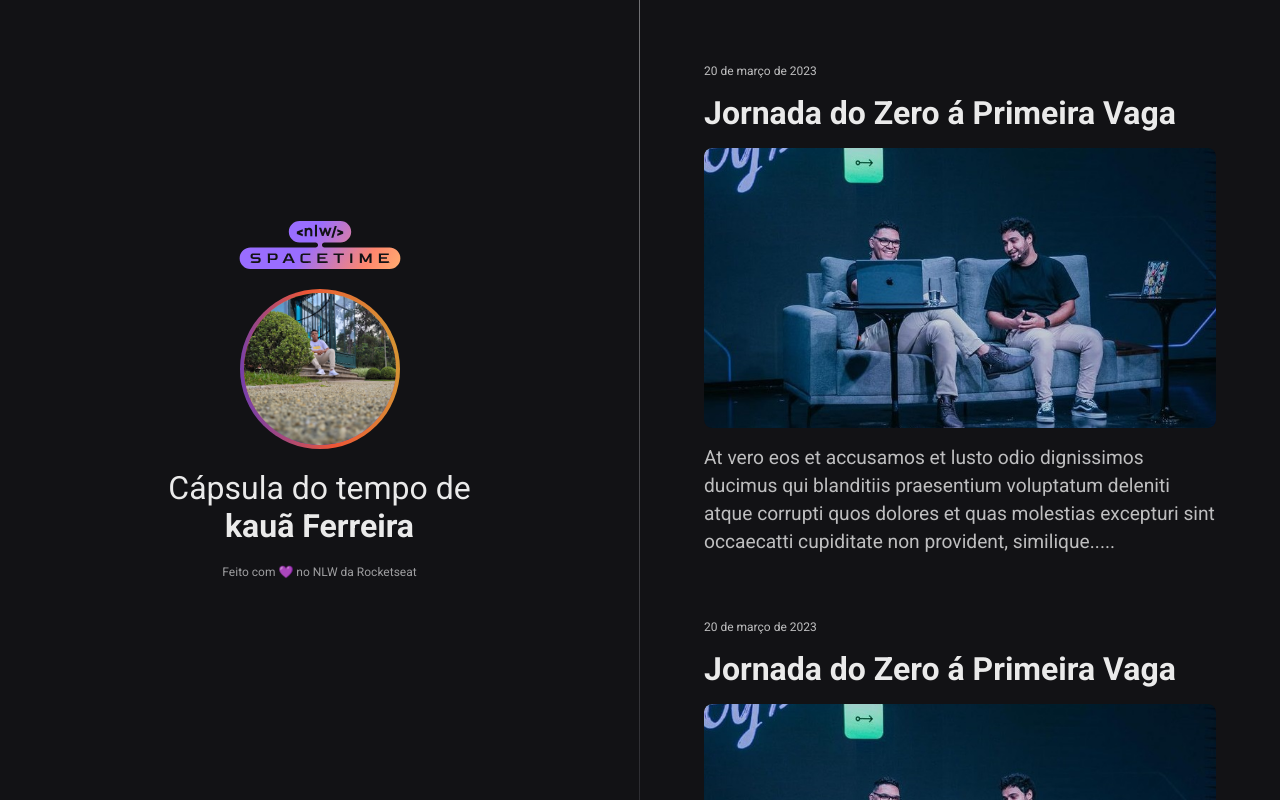
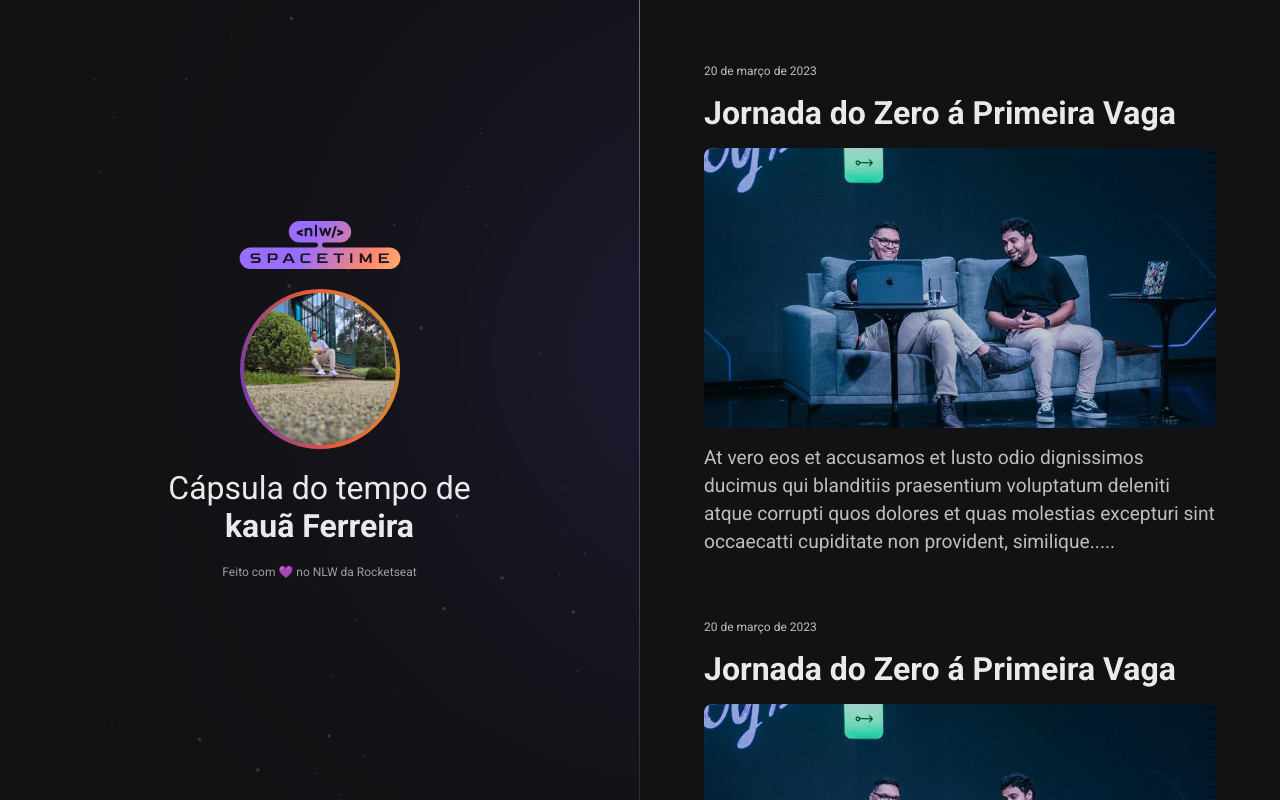
Before and after one commit to kauafb11/nlw-spacetime, a plain HTML site: page index.html in a window 1280 px wide. Drawn offline with Linux system fonts and the light colour scheme.

Commit message:
add background

```diff
--- a/style.css
+++ b/style.css
@@ -108,7 +108,7 @@ aside {
   border-right: 1px solid;
   border-image: linear-gradient(#727275, #2c2c31) 1;
 
-  background-image: url("./assets/background.svg");
+  background-image: url("background.svg");
   background-position: top right;
   background-repeat: no-repeat;
   background-size: auto 100%;
```
